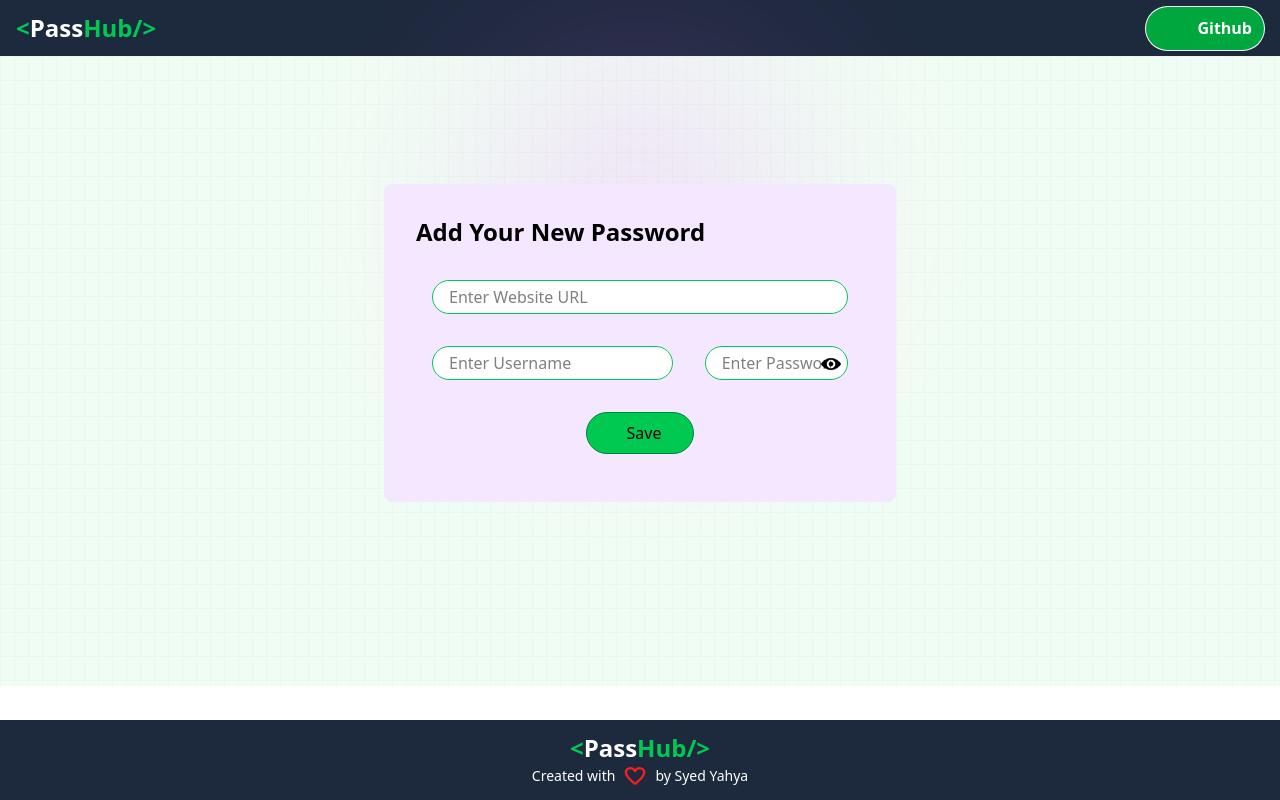
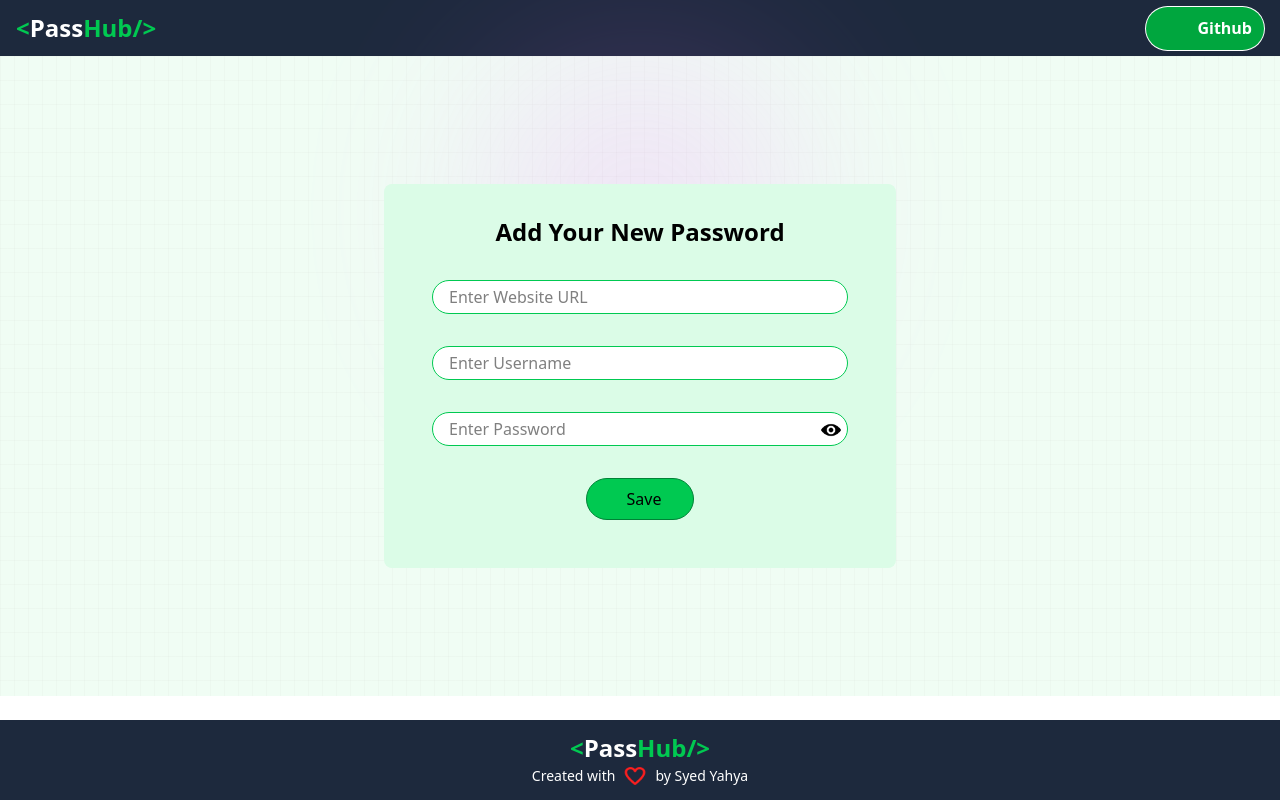
Before and after one commit to Yahya-Pak/PassHub, a React (Vite) app: page /add-new-entry in a window 1280 px wide. Built offline with nearby package versions, Linux system fonts and the light colour scheme; some icons are missing.

Commit message:
second last commit

```diff
--- a/src/App.jsx
+++ b/src/App.jsx
@@ -4,6 +4,7 @@ import { BrowserRouter, Routes, Route } from "react-router-dom";
 import Layout from './components/Layout'
 import Manager from './components/Manager';
 import AddNewEntry from './components/AddNewEntry';
+import EditEntry from './components/EditEntry';
 
 
 function App() {
@@ -16,6 +17,7 @@ function App() {
           <Routes>
             <Route path="/" element={<Manager />} />
             <Route path="/add-new-entry" element={<AddNewEntry />} />
+            <Route path="/edit-entry/:id" element={<EditEntry />} />
           </Routes>
         </Layout>
 
--- a/src/components/AddNewEntry.jsx
+++ b/src/components/AddNewEntry.jsx
@@ -1,6 +1,6 @@
 import React, { useEffect, useRef, useState } from "react";
+import { useNavigate } from "react-router-dom";
 import { ToastContainer, toast } from "react-toastify";
-
 import { v4 as uuidv4 } from "uuid";
 
 
@@ -10,6 +10,16 @@ const ref = useRef();
       const [passwordArray, setpasswordArray] = useState([]);
 
         const passwordRef = useRef();
+         const navigate = useNavigate();
+
+          useEffect(() => {
+            let passwords = localStorage.getItem("passwords");
+
+            if (passwords) {
+              setpasswordArray(JSON.parse(passwords));
+            }
+
+          }, []);
 
 
 
@@ -35,6 +45,7 @@ const ref = useRef();
       JSON.stringify([...passwordArray, { ...form, id: uuidv4() }])
     );
 
+    navigate("/");
 
     setform({ site: "", username: "", password: "" });
     toast("Password Saved!", {
@@ -78,8 +89,8 @@ const ref = useRef();
             pauseOnHover
             theme="dark"
           />
-      <div className='mx-auto max-w-lg bg-purple-100 my-16 p-8 rounded-lg flex flex-col gap-4'>
-      <h1 className='font-bold text-2xl'>Add Your New Password</h1>
+      <div className='mx-auto max-w-lg bg-green-100 my-16 p-8 rounded-lg flex flex-col gap-4'>
+      <h1 className='font-bold text-center text-2xl'>Add Your New Password</h1>
       <div className='flex flex-col gap-5'>
 
 
@@ -93,7 +104,7 @@ const ref = useRef();
             name="site"
             id="site"
           />
-          <div className="flex flex-col md:flex-row w-full gap-8 justify-between">
+          <div className="flex flex-col w-full gap-8 justify-between">
             <input
               placeholder="Enter Username"
               value={form.username}
@@ -132,7 +143,7 @@ const ref = useRef();
 
           <button
             className="flex justify-center items-center gap-2 bg-green-500 rounded-full px-8 py-2 w-fit
-           hover:bg-green-400 border border-green-700"
+           hover:bg-green-400 border border-green-700 cursor-pointer"
             onClick={savePassword}
           >
             <lord-icon
--- a/src/components/Manager.jsx
+++ b/src/components/Manager.jsx
@@ -1,4 +1,4 @@
-import React, { useEffect, useRef, useState } from "react";
+import React, { useEffect, useState } from "react";
 import { ToastContainer, toast } from "react-toastify";
 import { useNavigate } from "react-router-dom";
 
@@ -60,9 +60,12 @@ const Manager = () => {
   };
 
   const editPassword = (id) => {
-    setform(passwordArray.filter((i) => i.id === id)[0]);
 
-    setpasswordArray(passwordArray.filter((item) => item.id !== id));
+    navigate(`edit-entry/${id}`)
+
+    // setform(passwordArray.filter((i) => i.id === id)[0]);
+
+    // setpasswordArray(passwordArray.filter((item) => item.id !== id));
   };
 
   return (
@@ -95,7 +98,7 @@ const Manager = () => {
         <div>
           <button
             className="flex justify-center items-center gap-2 bg-green-500 rounded-full px-8 py-2 w-fit
-           hover:bg-green-400 border border-green-700"
+           hover:bg-green-400 border border-green-700 cursor-pointer"
             onClick={()=> navigate("/add-new-entry")}
           >
             <lord-icon
--- a/src/components/Navbar.jsx
+++ b/src/components/Navbar.jsx
@@ -23,7 +23,8 @@ const Navbar = () => {
             </li>
         </ul> */}
         <div>
-          <button className="flex gap-1 text-white bg-green-600 py-1 px-3 rounded-full justify-center items-center ring ring-white">
+          <a className="flex gap-1 cursor-pointer text-white bg-green-600 py-1 px-3 rounded-full justify-center items-center ring ring-white"
+          href='https://github.com/Yahya-Pak/PassHub' target='_blank'>
            <lord-icon className="invert"
               src="https://cdn.lordicon.com/ioihllwu.json"
               trigger="hover"
@@ -31,7 +32,7 @@ const Navbar = () => {
             ></lord-icon>
             <span className="font-bold">Github</span>
 
-          </button>
+          </a>
 
         </div>
       </div>
```
